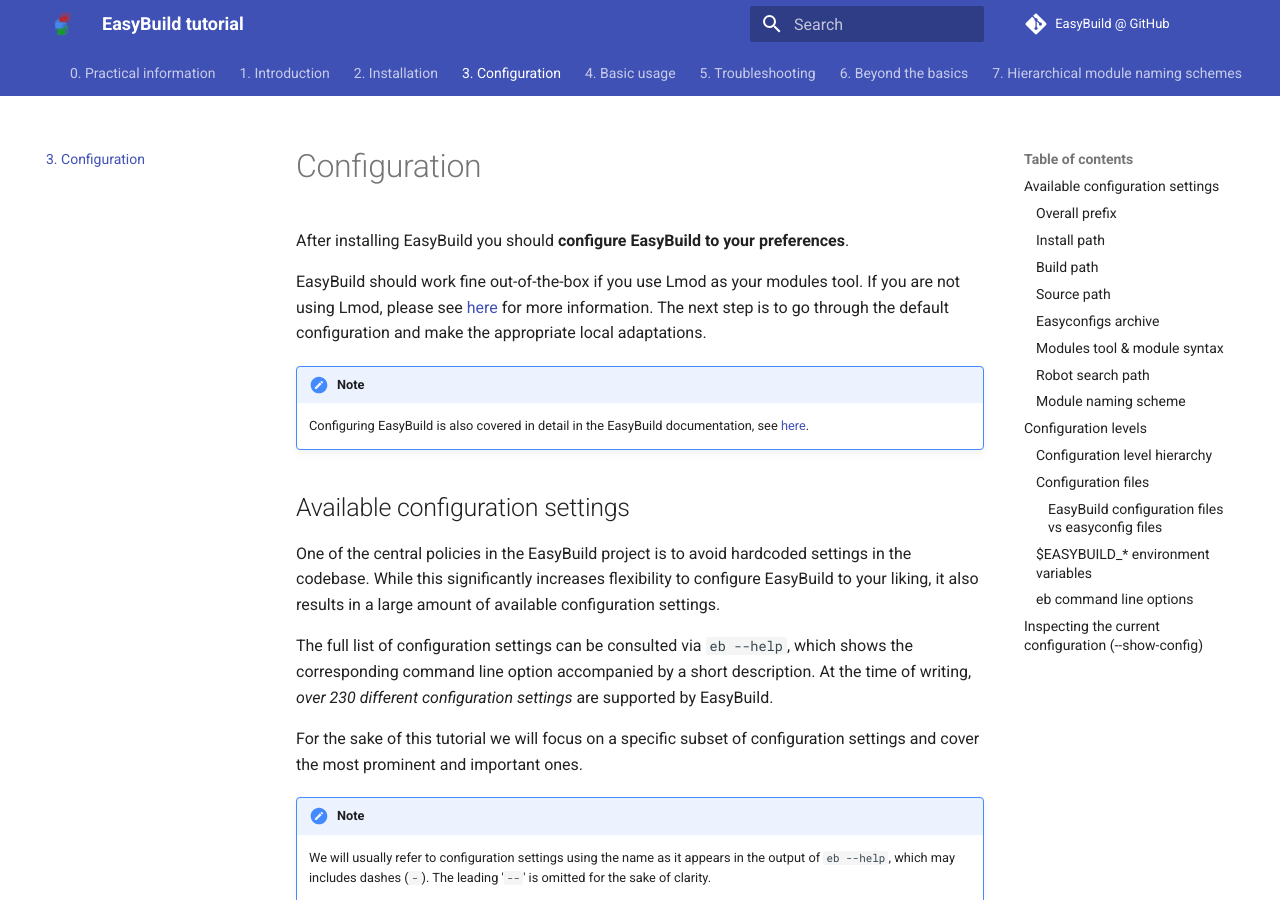
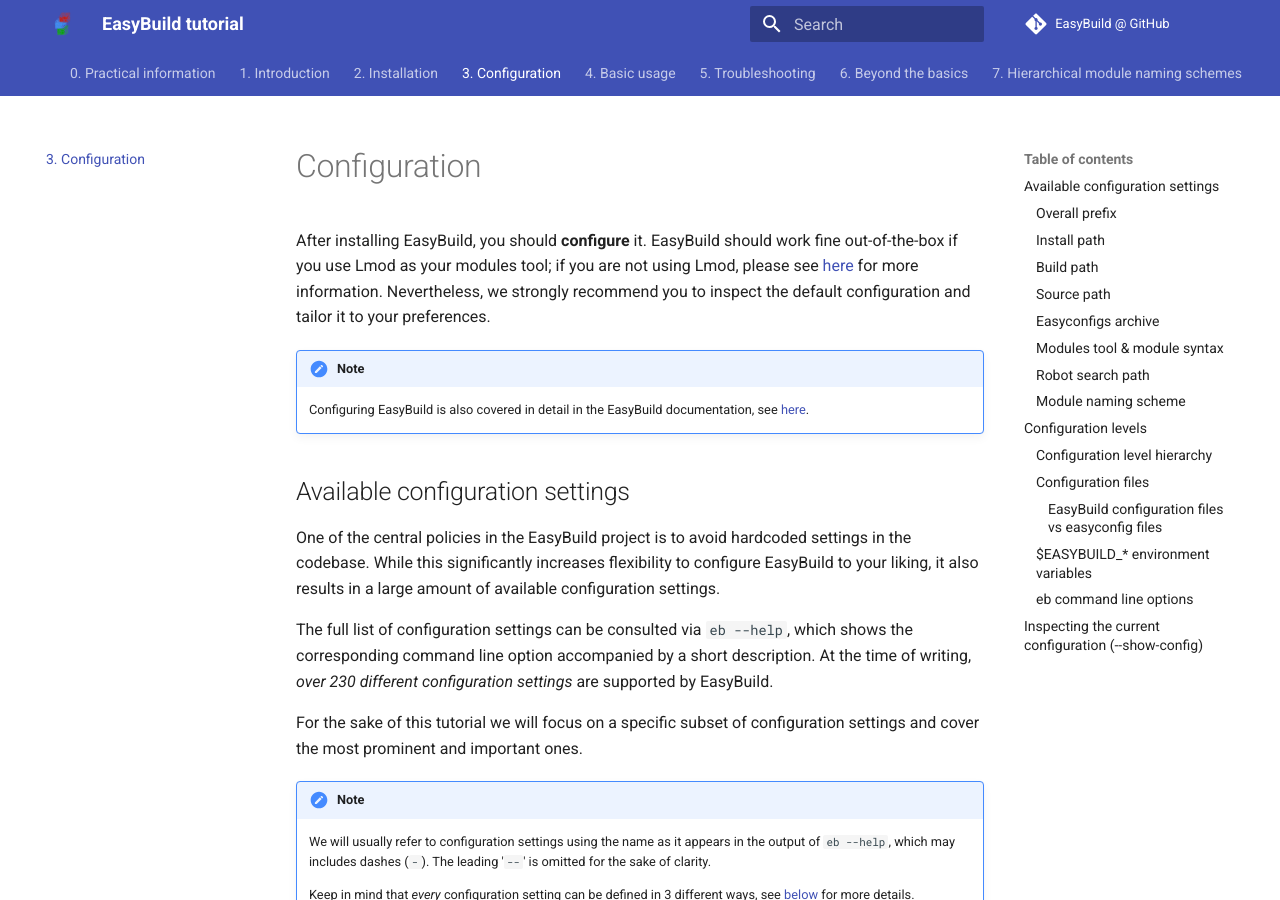
Before and after one commit to easybuilders/easybuild-tutorial, an MkDocs documentation site: the page built from docs/03_configuration/README.md, in a window 1280 px wide and 900 px high. Built offline with MkDocs 1.6.1 and Material for MkDocs 9.7.7, drawn with Linux system fonts in a browser that asks for light colours.

Commit message:
last round of tweaks for parts 1-3

```diff
--- a/docs/03_configuration/README.md
+++ b/docs/03_configuration/README.md
@@ -1,10 +1,9 @@
 # Configuration
 
-After installing EasyBuild you should **configure EasyBuild to your preferences**.
-
+After installing EasyBuild, you should **configure** it.
 EasyBuild should work fine out-of-the-box if you use Lmod
-as your modules tool. If you are not using Lmod, please see <a href="#modules-tool-module-syntax">here</a> for more information.
-The next step is to go through the default configuration and make the appropriate local adaptations.
+as your modules tool; if you are not using Lmod, please see <a href="#modules-tool-module-syntax">here</a> for more information.
+Nevertheless, we strongly recommend you to inspect the default configuration and tailor it to your preferences.
 
 !!! note
     Configuring EasyBuild is also covered in detail in the EasyBuild documentation, see [here](https://easybuild.readthedocs.io/en/latest/Configuration.html).
```
Also changed, not shown: docs/01_introduction/README.md (+8 -6 lines), docs/02_installation/README.md (+3 -3 lines).
